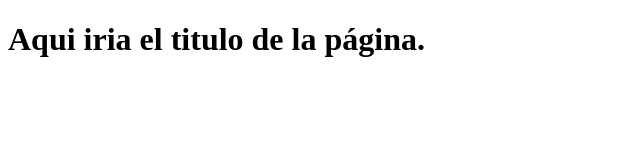
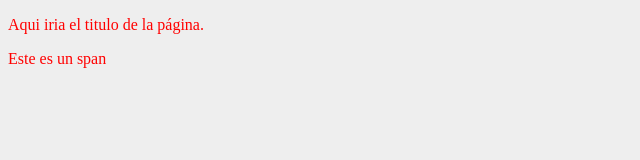
Before and after one commit to jhonedlopez/primero, a plain HTML site: page index.html in a window 1280 px wide. Shown: the whole page, without its empty margins (0-640 px from the left). Drawn offline with Linux system fonts and the light colour scheme.

Commit message:
cambiando colores 1

```diff
--- a/index.html
+++ b/index.html
@@ -3,9 +3,10 @@
 <head>
     <meta charset="UTF-8">
     <title>CSS</title>
-    <link href="main.css" type="text/css" />
+    <link rel="stylesheet" href="main.css" type="text/css" />
 </head>
 <body>
-    <h1>Aqui iria el titulo de la página.</h1>
+    <p>Aqui iria el titulo de la página.</p>
+    <span>Este es un span</span>
 </body>
 </html>
--- a/main.css
+++ b/main.css
@@ -0,0 +1,4 @@
+body {
+    background-color: #eeeeee;
+    color: #ff0000;
+}
```
